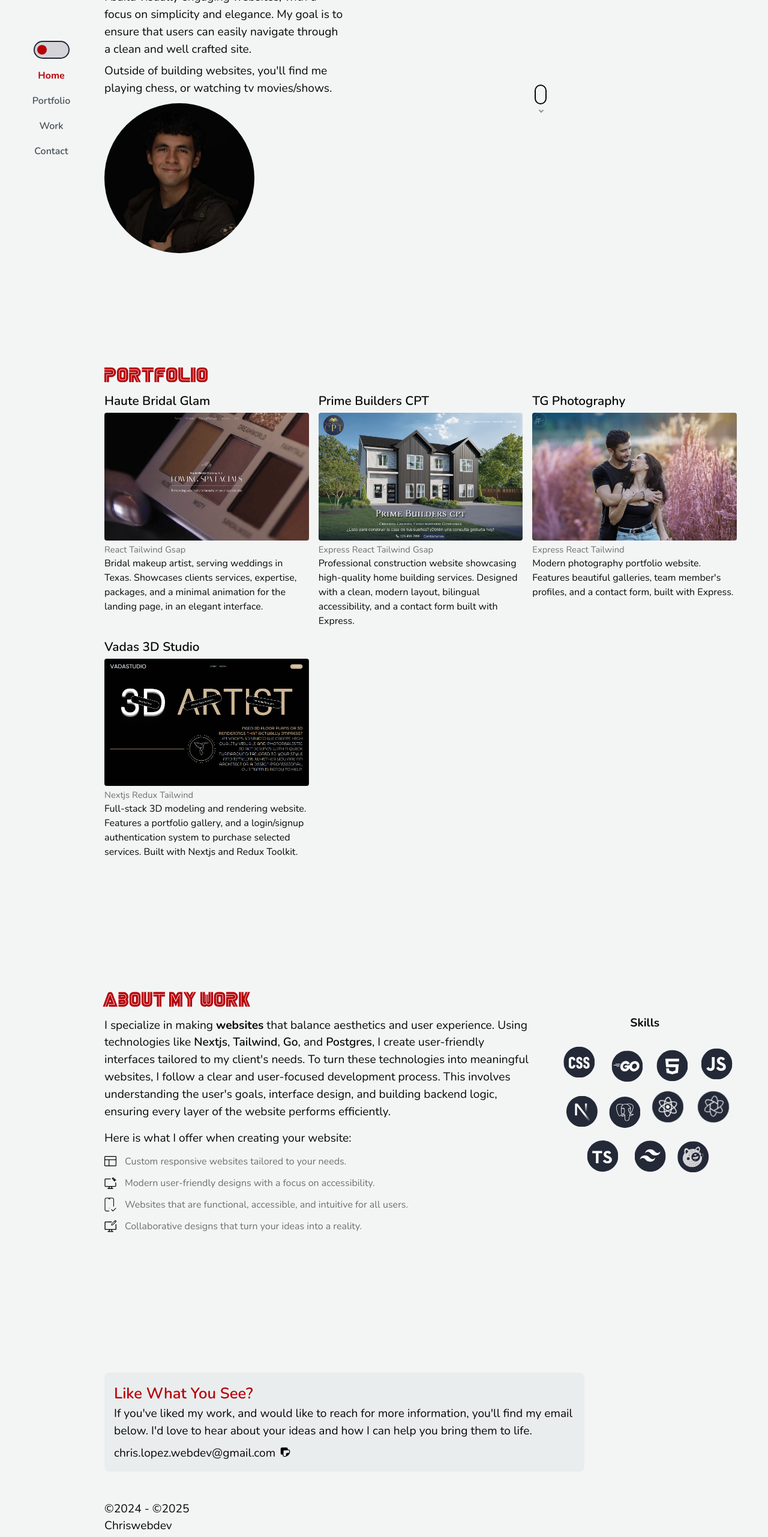
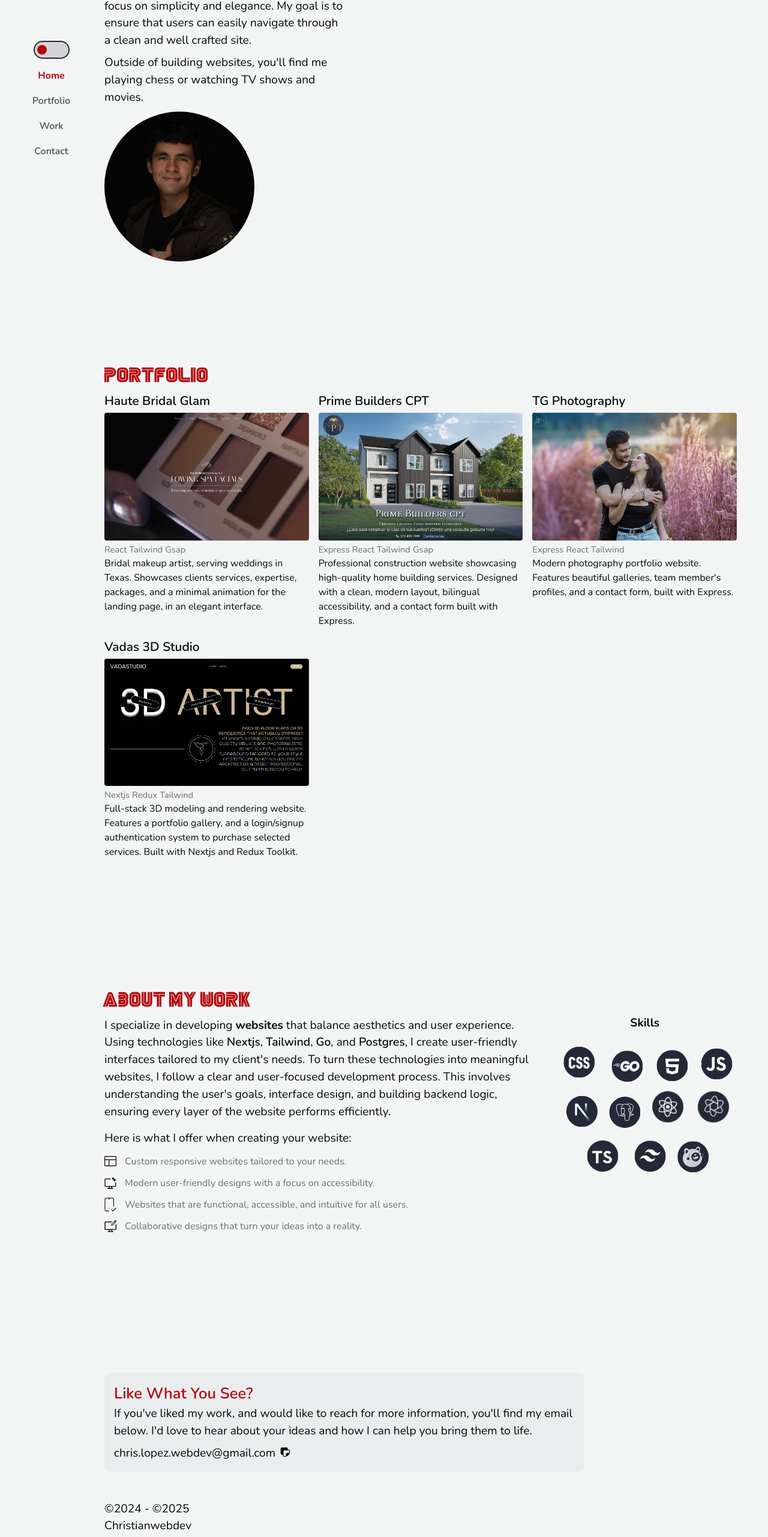
Before and after one commit to ChristiannYa/Christians-Website, a React (Vite) app in the folder client/: page / in a window 1280 px wide. Shown: the part 234-2796 px from the top of the page at 60% size. Built offline with nearby package versions, Linux system fonts and the light colour scheme.

Commit message:
UI updates

```diff
--- a/client/src/assets/images/index.js
+++ b/client/src/assets/images/index.js
@@ -1,4 +1,3 @@
-import bloomBistro from "./bloomBistro.png";
 import hatebridalglam from "./hautebridalglam.png";
 import nikeTemplate from "./nike.png";
 import primeBuildersCPT from "./primeBuildersCPT.jpg";
@@ -8,7 +7,6 @@ import vadas3dstudio from "./vadas3dstudio.jpg";
 import christian from "./christian.jpeg";
 
 export const portfolio = {
-  bloomBistro,
   hatebridalglam,
   nikeTemplate,
   primeBuildersCPT,
--- a/client/src/sections/AboutMyWork.jsx
+++ b/client/src/sections/AboutMyWork.jsx
@@ -50,8 +50,8 @@ const AboutMyWork = ({ isDarkMode }) => {
           <div className="amw__sectionOne">
             <div className="paragraph-lg pt-1 pb-4">
               <p>
-                I specialize in making <b>websites</b> that balance aesthetics
-                and user experience. Using technologies like{" "}
+                I specialize in developing <b>websites</b> that balance
+                aesthetics and user experience. Using technologies like{" "}
                 <span className="font-[600]">Nextjs</span>,{" "}
                 <span className="font-[600]">Tailwind</span>,{" "}
                 <span className="font-[600]">Go</span>, and{" "}
--- a/client/src/sections/Contact.jsx
+++ b/client/src/sections/Contact.jsx
@@ -72,7 +72,7 @@ const Contact = ({ isDarkMode }) => {
             ©{startYear}
             {currentYear > startYear && ` - ©${currentYear}`}
           </p>
-          <p className="paragraph-lg">Chriswebdev</p>
+          <p className="paragraph-lg">Christianwebdev</p>
           <p className="paragraph-lg">All rights reserved</p>
         </div>
       </div>
--- a/client/src/sections/Intro.jsx
+++ b/client/src/sections/Intro.jsx
@@ -20,19 +20,17 @@ const Intro = () => {
             Hi I am christian
           </h1>
           <div className="w-[400px] max-md:w-full flexcol gap-y-2">
-              <p
-                className="paragraph-lg leading-none font-[600]"
-              >
-                Full-Stack Web Developer
-              </p>
-            <p className="paragraph-lg">
-              I build visually engaging websites, with a focus on{" "}
-              simplicity and elegance. My goal is to ensure that
-              users can easily navigate through a clean and well crafted site.
+            <p className="paragraph-lg leading-none font-[600]">
+              Full-Stack Web Developer
             </p>
             <p className="paragraph-lg">
-              Outside of building websites, you&apos;ll find me playing chess,
-              or watching tv movies/shows.
+              I build visually engaging websites, with a focus on simplicity and
+              elegance. My goal is to ensure that users can easily navigate
+              through a clean and well crafted site.
+            </p>
+            <p className="paragraph-lg">
+              Outside of building websites, you&apos;ll find me playing chess or
+              watching TV shows and movies.
             </p>
             <div className="overflow-hidden rounded-full w-[250px] aspect-square max-md:w-[200px] max-md:my-6 max-md:mx-auto mt-0.5">
               <img
--- a/client/src/styles/scrollDownButton.css
+++ b/client/src/styles/scrollDownButton.css
@@ -1,15 +1,26 @@
+.scrolldown {
+  display: none; /* Hidden by default */
+}
+
+/* Only render if it supports hover */
+@media (hover: hover) {
   .scrolldown {
     --sizeX: 20px;
     --sizeY: 33px;
-  position: relative;
+
+    border: calc(var(--sizeX) / 10) solid var(--text1-op-full);
+    border-radius: 50px;
+    cursor: pointer;
+    box-sizing: border-box;
+
     width: var(--sizeX);
     height: var(--sizeY);
     margin-left: var(sizeX / 2);
-  border: calc(var(--sizeX) / 10) solid var(--text1-op-full);
-  border-radius: 50px;
-  box-sizing: border-box;
     margin-bottom: 16px;
-  cursor: pointer;
+
+    position: relative;
+    display: block;
+  }
 }
 
 .scrolldown::before {
```
Also changed, not shown: client/src/assets/images/bloomBistro.png (deleted). Lines whose indentation alone changed are shown as unchanged.
